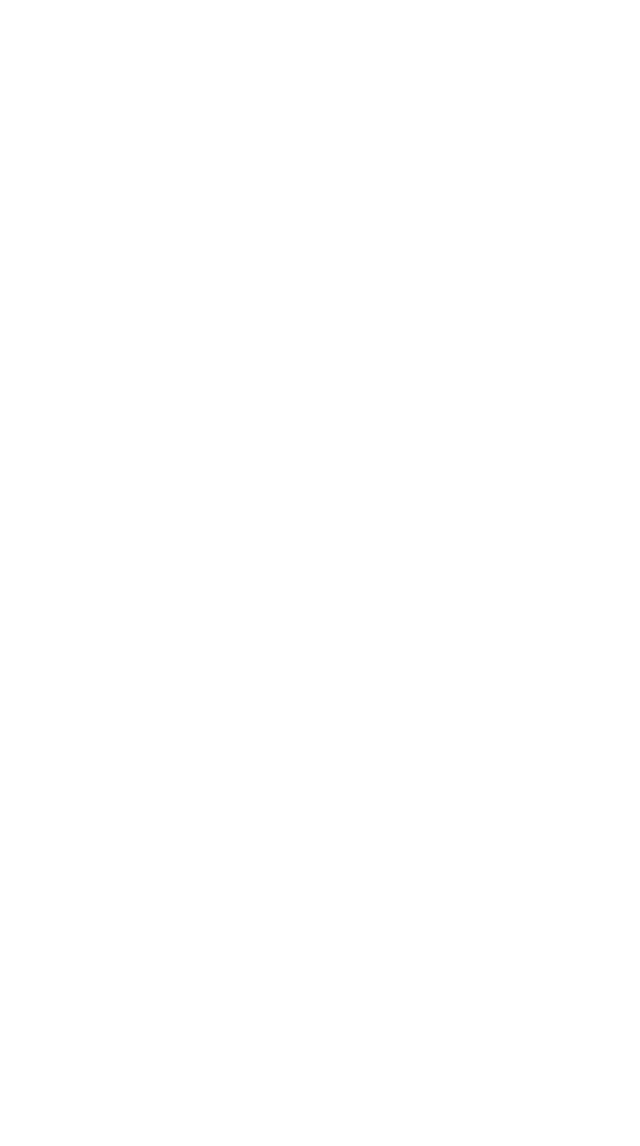
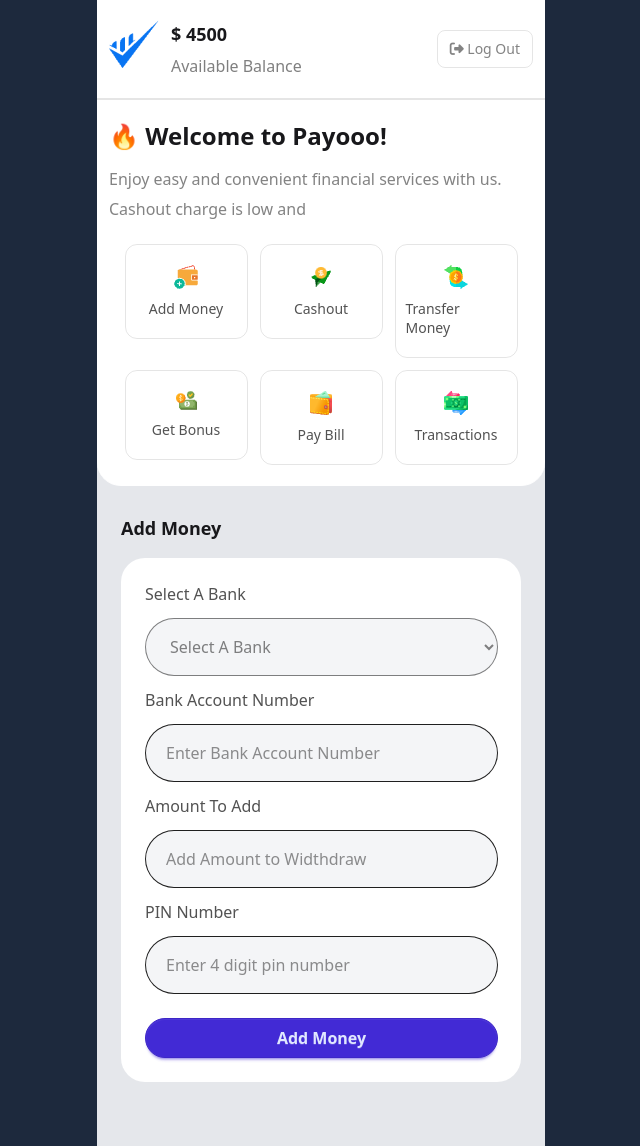
Before and after one commit to TanmoyDhar1077/Payooo-App, a plain HTML site: page addMoney.html in a window 1280 px wide. Shown: the whole page, without its empty margins (319-959 px from the left). Before the commit the page ends 800 px from the top, so only its background shows below. Drawn offline with nearby package versions, Linux system fonts and the light colour scheme.

Commit message:
Add Money Page Complete Design

```diff
--- a/addMoney.html
+++ b/addMoney.html
@@ -0,0 +1,126 @@
+<!DOCTYPE html>
+<html lang="en">
+
+<head>
+    <meta charset="UTF-8">
+    <meta name="viewport" content="width=device-width, initial-scale=1.0">
+    <title>Add Money</title>
+    <link rel="stylesheet" href="https://cdnjs.cloudflare.com/ajax/libs/font-awesome/6.7.2/css/all.min.css"
+        integrity="sha512-Evv84Mr4kqVGRNSgIGL/F/aIDqQb7xQ2vcrdIwxfjThSH8CSR7PBEakCr51Ck+w+/U6swU2Im1vVX0SVk9ABhg=="
+        crossorigin="anonymous" referrerpolicy="no-referrer" />
+    <link href="https://cdn.jsdelivr.net/npm/daisyui@5.0.0-beta.8/daisyui.css" rel="stylesheet" type="text/css" />
+    <script src="https://cdn.jsdelivr.net/npm/@tailwindcss/browser@4"></script>
+    <link rel="stylesheet" href="./assets/css/style.css">
+</head>
+
+<body class="bg-slate-800">
+    <section class="max-w-md min-h-screen mx-auto bg-gray-200">
+        <header>
+            <nav class="flex justify-between bg-white items-center border-b-2 border-[rgba(8,8,8,0.10)] py-5">
+                <div class="flex gap-3 ml-3">
+                    <img class="w-[50px] h-[48px]" src="./assets/image/Group.png" alt="">
+                    <div class="flex flex-col gap-[6px]">
+                        <h2 class="font-extrabold text-lg">$ 4500</h2>
+                        <p class="text-black/50">Available Balance</p>
+                    </div>
+                </div>
+                <button
+                    class="text-sm py-2 px-3 rounded-[8px] border border-[rgba(8,8,8,0.10)] text-[rgb(8_8_8_/_50%)] mr-3 cursor-pointer"><i
+                        class="fa-solid fa-right-from-bracket"></i> Log Out</button>
+            </nav>
+        </header>
+        <section class="card-section pt-5">
+            <div class="flex flex-col gap-3 ml-3">
+                <h2 class="text-2xl font-bold">🔥 Welcome to Payooo!</h2>
+                <p class="text-[rgb(8_8_8_/_50%)] text-[16px]/[30px]
+                    ">Enjoy easy and convenient financial services with us.<br> Cashout charge is low and </p>
+            </div>
+            <div class="my-5 flex flex-wrap justify-center gap-3">
+                <a href="addMoney.html">
+                    <div class="card1">
+                        <img src="./assets/image/wallet1.png" alt="">
+                        <p class="font1">Add Money</p>
+                    </div>
+                </a>
+                <a href="">
+                    <div class="card1">
+                        <img src="./assets/image/send1.png" alt="">
+                        <p class="font1">Cashout</p>
+                    </div>
+                </a>
+                <a href="">
+                    <div class="card1">
+                        <img src="./assets/image/money1.png" alt="">
+                        <p class="font1">Transfer Money</p>
+                    </div>
+                </a>
+                <a href="">
+                    <div class="card1">
+                        <img src="./assets/image/bonus1.png" alt="">
+                        <p class="font1">Get Bonus</p>
+                    </div>
+                </a>
+                <a href="">
+                    <div class="card1">
+                        <img src="./assets/image/purse1.png" alt="">
+                        <p class="font1">Pay Bill</p>
+                    </div>
+                </a>
+                <a href="">
+                    <div class="card1">
+                        <img src="./assets/image/transaction1.png" alt="">
+                        <p class="font1">Transactions</p>
+                    </div>
+                </a>
+            </div>
+        </section>
+        <section class="latest-payment mt-7 pb-16 px-6">
+            <h3 class="font-semibold text-lg mb-4">Add Money</h3>
+            <div class="card3">
+                <form action="">
+                    <div class="flex flex-col gap-3">
+                        <div class="flex flex-col gap-3">
+                            <label for="" class="text-[1rem] font-medium text-[ text-[rgb(8_8_8_/_70%)]">Select A
+                                Bank</label>
+                            <select name="" id=""
+                                class="rounded-[32px] bg-[#F4F5F7] flex items-center gap-2.5 p-[16px_20px] self-stretch text-[1rem] font-light text-[rgb(8_8_8_/_50%)] w-[353px]">
+                                <option value="" selected hidden>Select A Bank</option>
+                                <option value="">Sonali Bank</option>
+                                <option value="">Pubali Bank</option>
+                                <option value="">AB Bank</option>
+                                <option value="">Janata Bank</option>
+                                <option value="">UCB Bank</option>
+                            </select>
+                        </div>
+                        <div class="flex flex-col gap-3">
+                            <label for="" class="text-[1rem] font-medium text-[ text-[rgb(8_8_8_/_70%)]">Bank
+                                Account Number</label>
+                            <input type="number"
+                                class="rounded-[32px] bg-[#F4F5F7] flex items-center gap-2.5 p-[16px_20px] self-stretch text-[1rem] font-light text-[rgb(8_8_8_/_90%)] w-[353px]"
+                                placeholder="Enter Bank Account Number">
+                        </div>
+                        <div class="flex flex-col gap-3">
+                            <label for="" class="text-[1rem] font-medium text-[ text-[rgb(8_8_8_/_70%)]">Amount To
+                                Add </label>
+                            <input type="number" id="add-money-amount"
+                                class="rounded-[32px] bg-[#F4F5F7] flex items-center gap-2.5 p-[16px_20px] self-stretch text-[1rem] font-light text-[rgb(8_8_8_/_90%)] w-[353px]"
+                                placeholder="Add Amount to Widthdraw">
+                        </div>
+                        <div class="flex flex-col gap-3">
+                            <label for="" class="text-[1rem] font-medium text-[ text-[rgb(8_8_8_/_70%)]">PIN
+                                Number</label>
+                            <input type="password"
+                                class="rounded-[32px] bg-[#F4F5F7] flex items-center gap-2.5 p-[16px_20px] self-stretch text-[1rem] font-light text-[rgb(8_8_8_/_90%)] w-[353px]"
+                                placeholder="Enter 4 digit pin number">
+                        </div>
+                        <button type="submit" id="add-money-submit" class="btn btn-primary rounded-[32px] mt-3 text-[1rem]">Add Money</button>
+                    </div>
+                </form>
+            </div>
+        </section>
+    </section>
+
+    <script src="./assets/js/addmoney.js"></script>
+</body>
+
+</html>
--- a/assets/css/style.css
+++ b/assets/css/style.css
@@ -17,8 +17,10 @@
 }
 
 .card1:hover {
-    background-color: aquamarine;
-    border: none;
+    border-radius: 12px;
+    border: 2px solid #0874F2;
+    background: #0874f20d;
+    cursor: pointer;
 }
 
 .card2 {
@@ -29,6 +31,17 @@
     padding: 13px 16px;
     justify-content: space-between;
     align-items: center;
+    align-self: stretch;
+}
+
+.card3 {
+    border-radius: 24px;
+    background: #FFF;
+    display: flex;
+    padding: 24px;
+    flex-direction: column;
+    align-items: flex-start;
+    gap: 16px;
     align-self: stretch;
 }
 
--- /dev/null
+++ b/assets/js/addmoney.js
@@ -0,0 +1,7 @@
+document.getElementById('add-money-submit').addEventListener('click', function (event) {
+    event.preventDefault();
+    const amount = document.getElementById('add-money-amount').value;
+    const amountFloat = parseFloat(amount);
+    console.log(amountFloat);
+
+});
```
Also changed, not shown: dashboard.html (+1 -1 lines).
